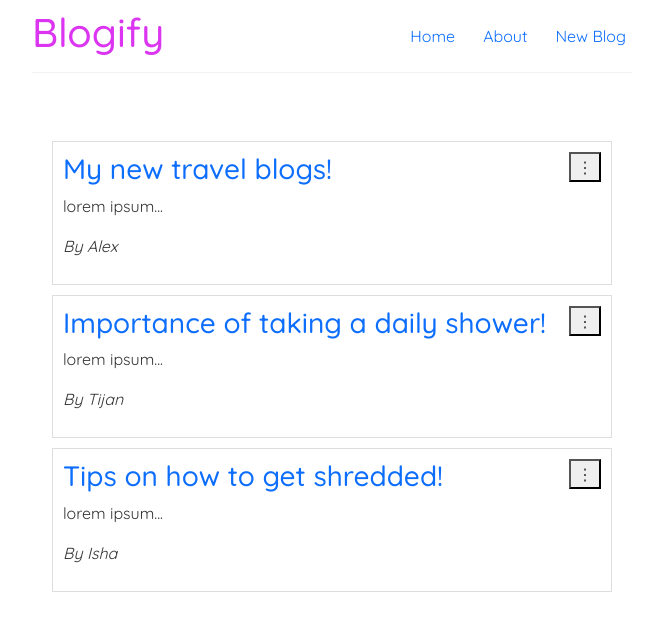
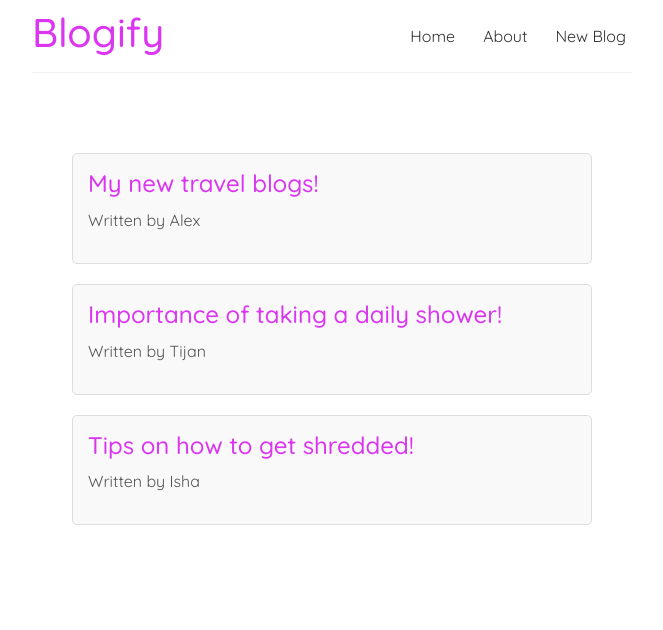
Before and after one commit to laminsaidy/BloogifyPP5, a React (Create React App) app: page / in a window 1280 px wide. Shown: the top 630 px of the page, without its empty margins (308-971 px from the left). Built offline with nearby package versions, Linux system fonts and the light colour scheme; data requests are answered from the project's data file.

Commit message:
Add some styling to the NavBar

```diff
--- a/src/BlogList.js
+++ b/src/BlogList.js
@@ -1,44 +1,18 @@
-import React, { useState } from "react";
-import { Link } from "react-router-dom"; // Import Link for navigation
+import { Link } from 'react-router-dom';
 
-const BlogList = ({ blogs, title, handleDelete }) => {
-  const [showMenu, setShowMenu] = useState(null); // Tracks which blog menu is open
-
-  const toggleMenu = (id) => {
-    setShowMenu(showMenu === id ? null : id); // Toggle the menu for a specific blog
-  };
-
+const BlogList = ({ blogs }) => {
   return (
     <div className="blog-list">
-      <h2>{title}</h2>
-      {blogs.map((blog) => (
-        <div key={blog.id} className="blog-item">
-          <div className="blog-content">
-            {/* Link added to the blog title */}
-            <Link to={`/blogs/${blog.id}`}>
-              <h3>{blog.title}</h3>
-            </Link>
-            <p>{blog.body}</p>
-            <p><i>By {blog.author}</i></p>
-          </div>
-          <div className="menu">
-            <button onClick={() => toggleMenu(blog.id)}>⋮</button>
-            {showMenu === blog.id && (
-              <div className="dropdown-menu">
-                <button
-                  onMouseEnter={(e) => (e.target.textContent = "Are you sure?")}
-                  onMouseLeave={(e) => (e.target.textContent = "Delete")}
-                  onClick={() => handleDelete(blog.id)}
-                >
-                  Delete
-                </button>
-              </div>
-            )}
-          </div>
+      {blogs.map(blog => (
+        <div className="blog-preview" key={blog.id} >
+          <Link to={`/blogs/${blog.id}`}>
+            <h2>{ blog.title }</h2>
+            <p>Written by { blog.author }</p>
+          </Link>
         </div>
       ))}
     </div>
   );
-};
+}
 
 export default BlogList;
--- a/src/index.css
+++ b/src/index.css
@@ -25,6 +25,7 @@
 }
 
 .navbar a {
+  color: #333;
   margin-left: 16px;
   text-decoration: none;
   padding: 6px;
@@ -34,13 +35,18 @@
   color: #db35f1;
 }
 
+.navbar a:focus, .navbar a:active {
+  outline: none;
+  text-decoration: none;
+}
+
 .content {
   max-width: 600px;
   margin: 40px auto;
   padding: 20px;
 }
 
-/* blog previews / list */
+
 .blog-preview {
   padding: 10px 16px;
   margin: 20px 0;
@@ -66,27 +72,32 @@
   justify-content: space-between;
 }
 
-.menu {
-  position: relative;
+.blog-list {
+  margin: 20px;
 }
 
-.dropdown-menu {
-  position: absolute;
-  top: 0;
-  right: 0;
-  background-color: white;
+.blog-preview {
+  background-color: #f9f9f9;
   border: 1px solid #ddd;
-  padding: 10px;
-  box-shadow: 0 2px 8px rgba(0, 0, 0, 0.1);
+  padding: 15px;
+  margin-bottom: 10px;
+  border-radius: 5px;
 }
 
-.dropdown-menu button {
-  background: none;
-  border: none;
-  color: red;
-  cursor: pointer;
+.blog-preview a {
+  text-decoration: none;
+  color: inherit;
 }
 
+.blog-preview h2 {
+  font-size: 1.5rem;
+  margin-bottom: 10px;
+}
+
+.blog-preview p {
+  font-size: 1rem;
+  color: #555;
+}
 .blog-content a{
   text-decoration: none;
 }
```
